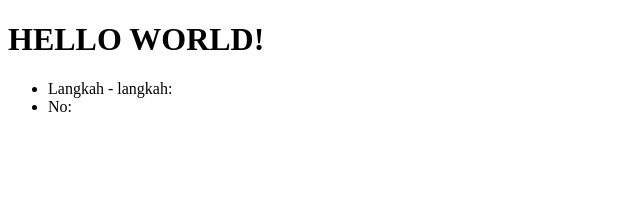
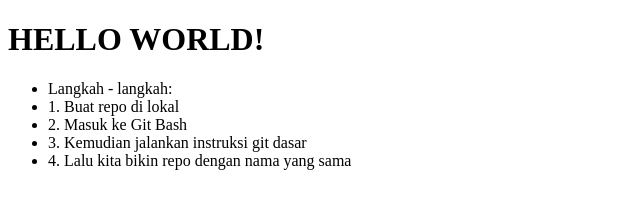
Before and after one commit to doankdepp/depp-test-repo2, a plain HTML site: page index.html in a window 1280 px wide. Shown: the whole page, without its empty margins (0-640 px from the left). Drawn offline with Linux system fonts and the light colour scheme.

Commit message:
menambahkan item list

```diff
--- a/index.html
+++ b/index.html
@@ -11,7 +11,10 @@
 
     <ul>
         <li>Langkah - langkah:</li>
-        <li>No:</li>
+        <li>1. Buat repo di lokal</li>
+        <li>2. Masuk ke Git Bash</li>
+        <li>3. Kemudian jalankan instruksi git dasar</li>
+        <li>4. Lalu kita bikin repo dengan nama yang sama</li>
     </ul>
 
 </body>
```
